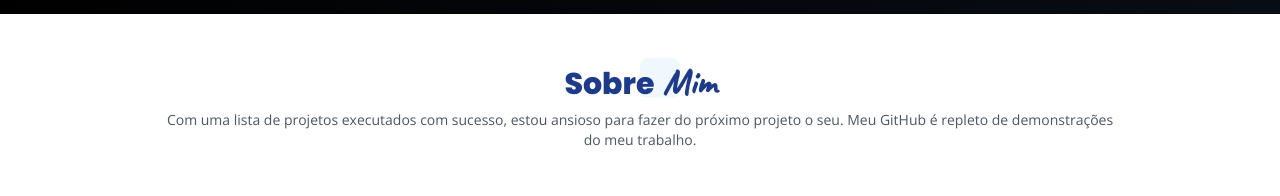
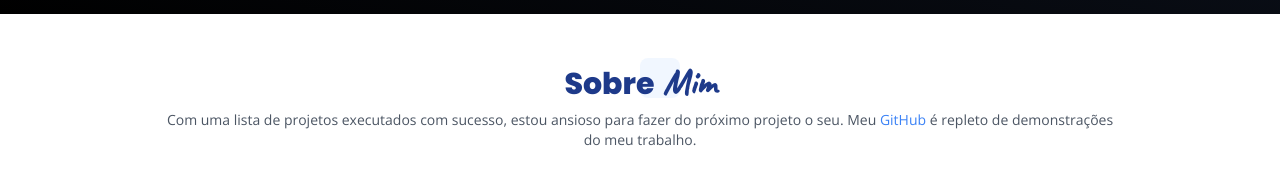
Before and after one commit to etizel/3tizel, a React (Vite) app: page / in a window 1280 px wide. Shown: the part 290-486 px from the top of the page. Built offline with nearby package versions, Linux system fonts and the light colour scheme.

Commit message:
github-link

```diff
--- a/src/components/About.tsx
+++ b/src/components/About.tsx
@@ -8,8 +8,17 @@ export default function About() {
         </h2>
         <p className="relative text-sm text-gray-600">
           Com uma lista de projetos executados com sucesso, estou ansioso para
-          fazer do próximo projeto o seu. Meu GitHub é repleto de demonstrações
-          do meu trabalho.
+          fazer do próximo projeto o seu. Meu{' '}
+          <a
+            href="https://github.com/etizel?tab=repositories"
+            className="text-blue-500 hover:text-red-500 transition"
+            target="_blank"
+            rel="noopener noreferrer"
+          >
+            GitHub
+            {'  '}
+          </a>
+          é repleto de demonstrações do meu trabalho.
         </p>
         <div className="absolute left-1/2 top-3 z-0 h-10 w-10 rounded-lg bg-blue-100/40" />
       </div>
--- a/src/components/Projects.tsx
+++ b/src/components/Projects.tsx
@@ -46,7 +46,7 @@ export default function Projects() {
 
   return (
     <>
-      <section className="rounded-tl-[80px] bg-gradient-to-tr from-black to-gray-900 text-white md:rounded-tl-[180px]">
+      <section className="rounded-l-[80px] bg-gradient-to-tr from-black to-gray-900 text-white md:rounded-tl-[180px]">
         <div className="container mx-auto max-w-4xl p-4 py-12">
           <div className="relative p-4 text-center">
             <h2 className="relative z-50 mb-2 text-white">
--- a/src/components/Skills.tsx
+++ b/src/components/Skills.tsx
@@ -15,7 +15,7 @@ export default function Skills() {
 
   const skills = [
     {
-      name: 'HTML5/CSS3',
+      name: 'Typescript',
       icon: 'images/html.svg',
     },
     {
```
Also changed, not shown: src/img/icons8-node-js-96.svg (added), src/img/icons8-typescript-96.svg (added).
